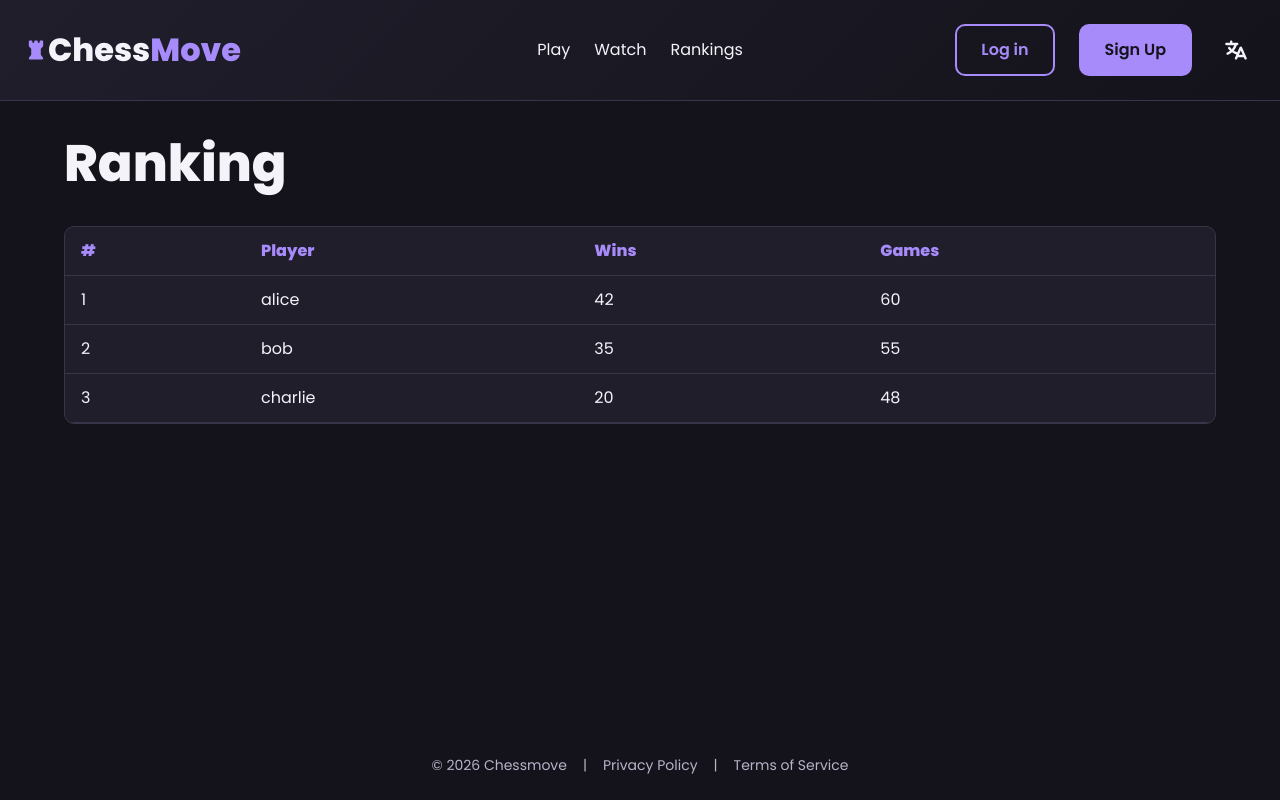
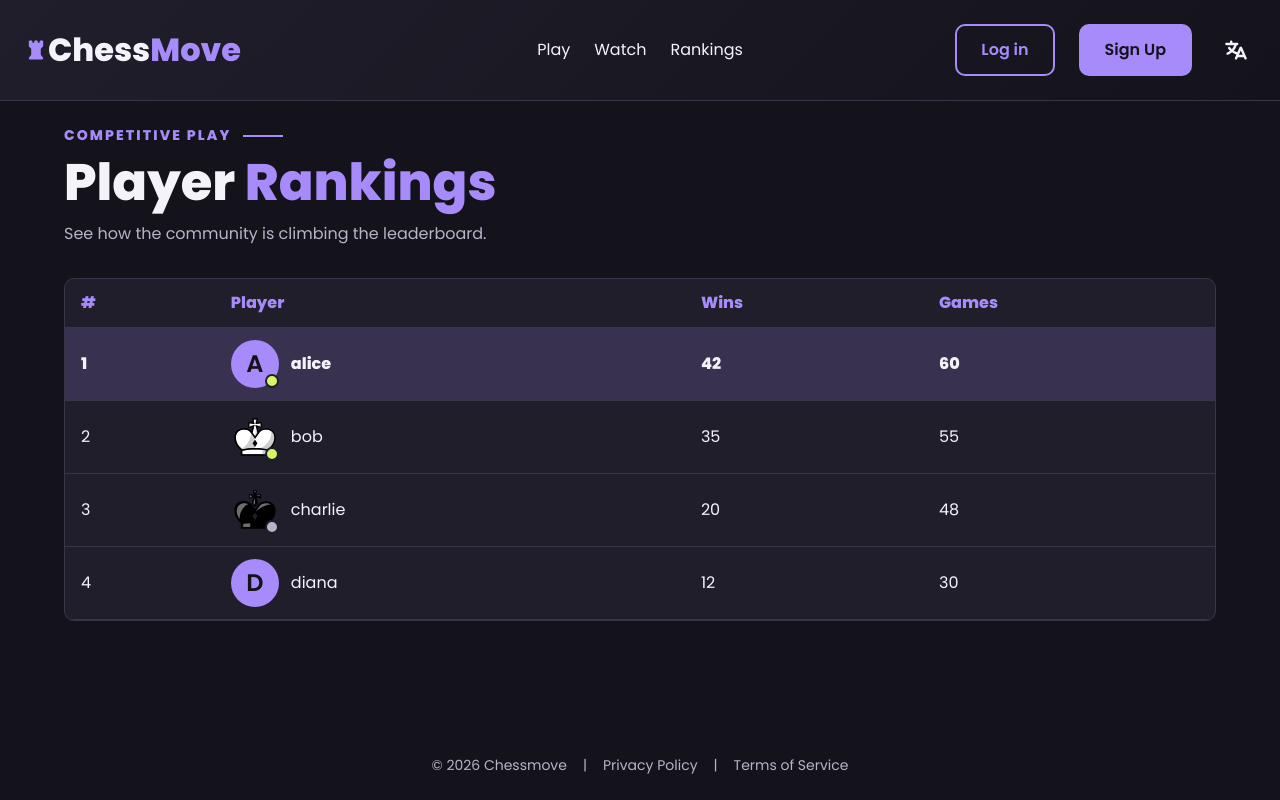
Before and after one commit to Mesokrixxx/transcendence, a React (Vite) app in the folder frontend/: page /rankings in a window 1280 px wide. Built offline with nearby package versions, Linux system fonts and the light colour scheme.

Commit message:
add avatar to ranking + little improvement

```diff
--- a/frontend/src/pages/Rankings.styles.ts
+++ b/frontend/src/pages/Rankings.styles.ts
@@ -4,10 +4,44 @@ export const Content = styled.main`
   flex: 1;
   padding-block: 24px;
 
+`
+
+export const Header = styled.header`
+  margin-bottom : 32px;
+
   h1 {
     font-size: clamp(32px, 4vw, 56px);
     font-weight: 800;
-    margin-bottom: 24px;
+    line-height: 1.1;
+    margin-bottom: 12px;
+  }
+
+  span {
+    color: var(--color-primary);
+  }
+
+  p {
+    color: var(--color-text-secondary);
+  }
+
+`
+
+export const Eyebrow = styled.span`
+  display: flex;
+  align-items: center;
+  gap: 12px;
+  margin-bottom: 8px;
+  font-size: 14px;
+  font-weight: 700;
+  letter-spacing: 0.15em;
+  text-transform: uppercase;
+  color: var(--color-primary);
+
+  &::after {
+    content: '';
+    width: 40px;
+    height: 2px;
+    background-color: var(--color-primary);
   }
 `
 
@@ -36,4 +70,15 @@ export const Table = styled.table`
   tbody tr:hover {
     background-color: var(--color-background);
   }
+
+  tbody tr:first-child {
+    background-color: color-mix(in srgb, var(--color-primary) 18%, transparent);
+    font-weight: 700;
+  }
 `
+
+export const PlayerCell = styled.div`
+  display: flex;
+  align-items: center;
+  gap: 12px;
+`
--- a/frontend/src/pages/Rankings.tsx
+++ b/frontend/src/pages/Rankings.tsx
@@ -1,21 +1,25 @@
 import Navbar from '../components/Navbar/Navbar';
 import Footer from '../components/Footer/Footer'
 import {Page} from './Home/Home.styles'
-import { Content, TableWrapper, Table } from './Rankings.styles'
+import { Content, Header, Eyebrow, TableWrapper, Table, PlayerCell } from './Rankings.styles'
+import Avatar from '../components/Avatar/Avatar'
 
 type Player =  {
     id: number
     username: string
     wins: number
     games: number
+    avatar?: string
+    isOnline?: boolean
 }
 
 //fake data, pending the backend
 //we rempace it by the response of GET /api/rankings
 const fakePlayers: Player[] = [
-    {id: 1, username: 'alice', wins:42, games: 60},
-    {id: 2, username: 'bob', wins: 35, games: 55},
-    {id: 3, username: 'charlie', wins: 20, games: 48},
+    {id: 1, username: 'alice', wins:42, games: 60, isOnline: true},
+    {id: 2, username: 'bob', wins: 35, games: 55, isOnline: true, avatar: '../../public/pieces/kosal/white_king.svg'},
+    {id: 3, username: 'charlie', wins: 20, games: 48, isOnline : false, avatar: '../../public/pieces/kosal/black_king.svg'},
+    {id: 4, username: 'diana', wins: 12, games: 30},
 ]
 
 function Rankings() {
@@ -24,7 +28,11 @@ function Rankings() {
             <Navbar />
 
             <Content className='container'>
-                <h1>Ranking</h1>
+                <Header>
+                    <Eyebrow>Competitive play</Eyebrow>
+                    <h1>Player <span>Rankings</span></h1>
+                    <p>See how the community is climbing the leaderboard.</p>
+                </Header>
 
                 <TableWrapper>
                     <Table>
@@ -40,7 +48,17 @@ function Rankings() {
                             {fakePlayers.map((player, index) => (
                                 <tr key={player.id}>
                                     <td>{index + 1}</td>
-                                    <td>{player.username}</td>
+                                    <td>
+                                        <PlayerCell>
+                                            <Avatar
+                                                src={player.avatar}
+                                                username={player.username}
+                                                isOnline={player.isOnline}
+                                                size={48}
+                                            />
+                                            <span>{player.username}</span>
+                                        </PlayerCell>
+                                    </td>
                                     <td>{player.wins}</td>
                                     <td>{player.games}</td>
                                 </tr>
```
